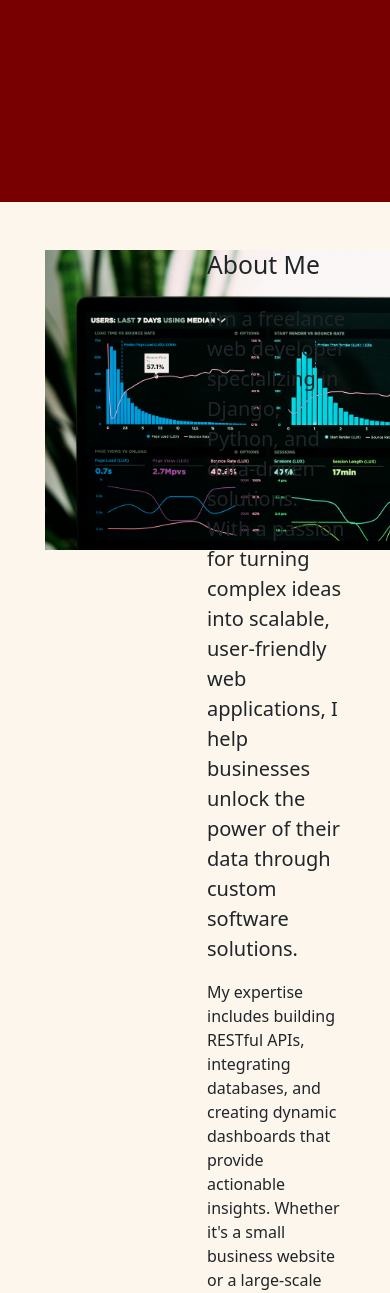
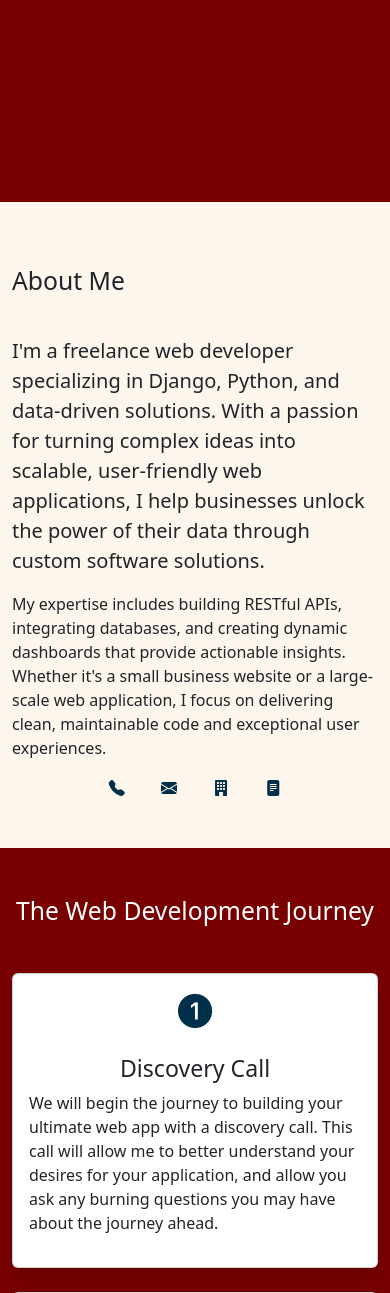
Before and after one commit to charliemarshall1996/portfolio-website, a Django app: template home/templates/home/home.html in a window 390 px wide; the page is wider, and only the part inside the window is pictured. Shown: the part 698-1991 px from the top of that part. Run offline with Django 3.2, Linux system fonts and the light colour scheme; the template is opened without the code that fills it, so the values that code supplies are empty; some libraries are stand-ins or nearby versions.

Commit message:
made about responsive

```diff
--- a/home/templates/home/home.html
+++ b/home/templates/home/home.html
@@ -37,11 +37,11 @@
     <section class="py-5 bg-light">
         <div class="container">
             <div class="row justify-content-center">
-                <div class="col-5 text-end">
+                <div class="d-md-flex d-none col-lg-5 text-end">
                     <img class="img" src="{% static 'home/images/data.jpg' %}" style="max-width: 450px">
                 </div>
-                <div class="col-5">
-                    <h2 class="mb-4">About Me</h2>
+                <div class="col-lg-5 col-md-8">
+                    <h2 class="mb-4 py-3">About Me</h2>
                     <p class="lead">
                         I'm a freelance web developer specializing in Django, Python, and data-driven solutions.
                         With a passion for turning complex ideas into scalable, user-friendly web applications,
```
